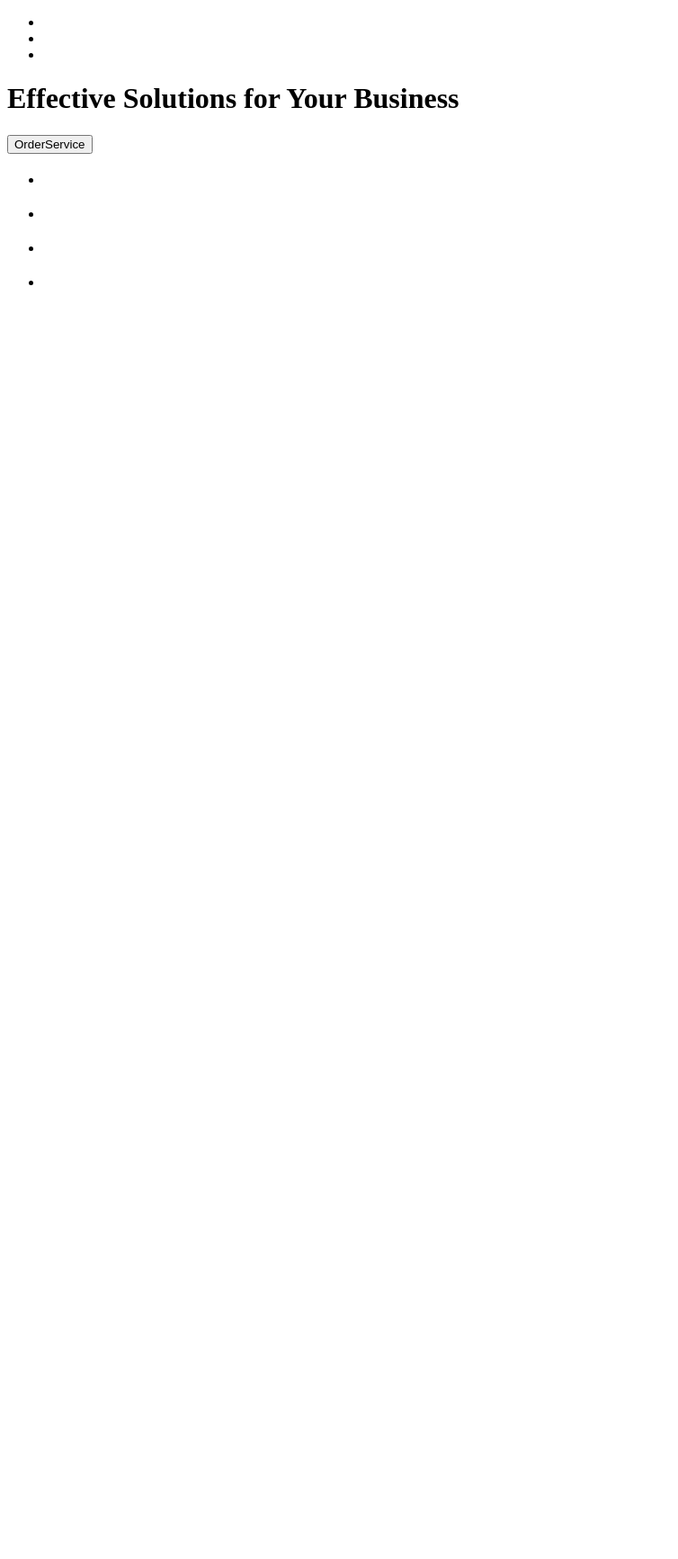
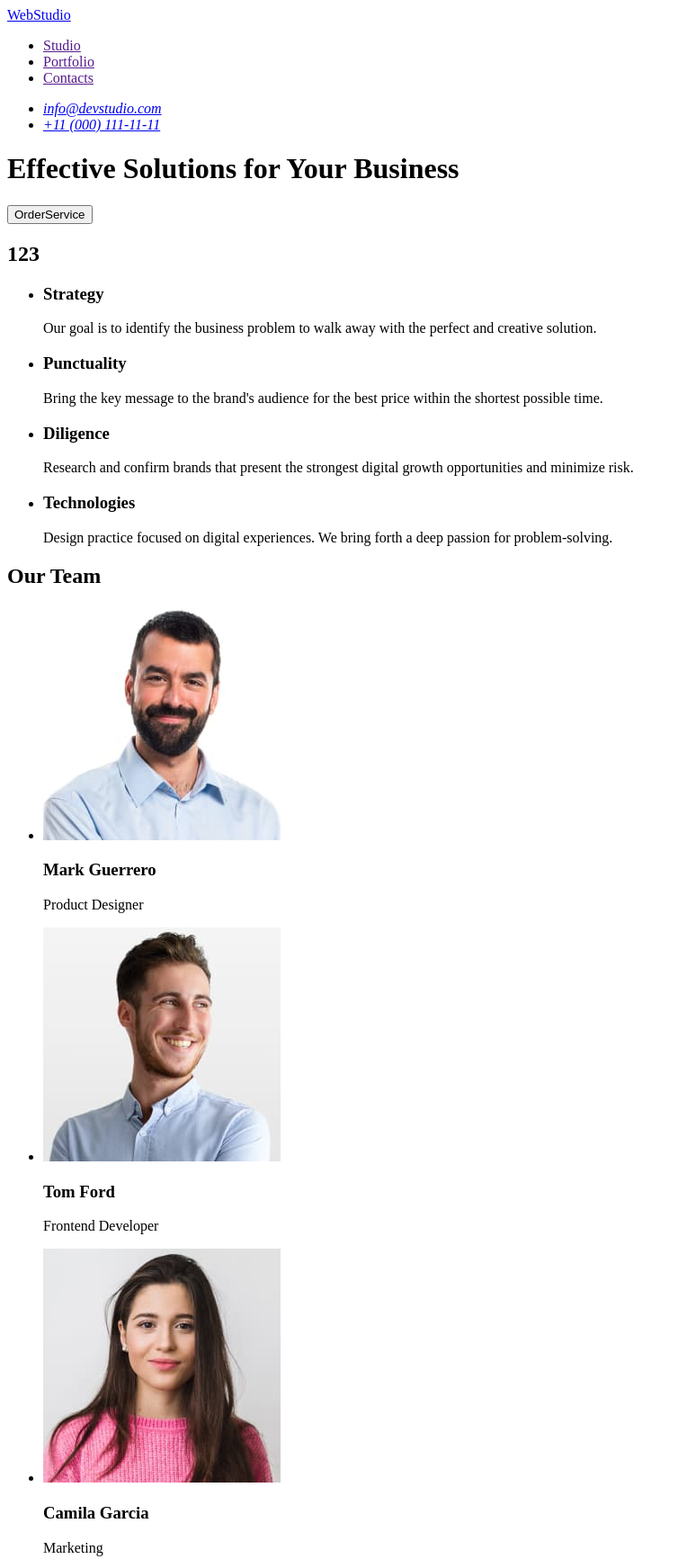
Before and after one commit to kenyafan/goit-markup-hw-01, a plain HTML site: page index.html in a window 1280 px wide. Shown: the top 1733 px of the page at 90% size, without its empty margins (0-754 px from the left). Before the commit the page ends 800 px from the top, so only its background shows below. Drawn offline with Linux system fonts and the light colour scheme.

Commit message:
update index.html

```diff
--- a/index.html
+++ b/index.html
@@ -7,74 +7,91 @@
   </head>
   <body>
     <header>
-      <div class="logo">
-        <div><a href="http://"></a></div>
-        <div></div>
-      </div>
       <nav>
+        <a href="./index.html">WebStudio</a>
         <ul>
-          <li></li>
-          <li></li>
-          <li></li>
+          <li><a href="">Studio</a></li>
+          <li><a href="">Portfolio</a></li>
+          <li><a href="">Contacts</a></li>
         </ul>
       </nav>
-      <div class="email"></div>
-      <div class="number"></div>
+      <address>
+        <ul>
+          <li><a href="mailto:info@devstudio.com">info@devstudio.com</a></li>
+          <li><a href="tel:+110001111111">+11 (000) 111-11-11</a></li>
+        </ul>
+      </address>
     </header>
     <main>
-      <div class="dark-bg">
+      <div>
         <h1>Effective Solutions for Your Business</h1>
         <button type="button">OrderService</button>
       </div>
       <div>
+        <h2>123</h2>
         <ul>
           <li>
-            <h2></h2>
-            <p></p>
+            <h3>Strategy</h3>
+            <p>
+              Our goal is to identify the business problem to walk away with the
+              perfect and creative solution.
+            </p>
           </li>
           <li>
-            <h2></h2>
-            <p></p>
+            <h3>Punctuality</h3>
+            <p>
+              Bring the key message to the brand's audience for the best price
+              within the shortest possible time.
+            </p>
           </li>
           <li>
-            <h2></h2>
-            <p></p>
+            <h3>Diligence</h3>
+            <p>
+              Research and confirm brands that present the strongest digital
+              growth opportunities and minimize risk.
+            </p>
           </li>
           <li>
-            <h2></h2>
-            <p></p>
+            <h3>Technologies</h3>
+            <p>
+              Design practice focused on digital experiences. We bring forth a
+              deep passion for problem-solving.
+            </p>
           </li>
         </ul>
       </div>
-      <div class="light-bg">
-        <div>
-          <img src="" alt="" />
-          <h2></h2>
-          <p></p>
-        </div>
-        <div>
-          <img src="" alt="" />
-          <h2></h2>
-          <p></p>
-        </div>
-        <div>
-          <img src="" alt="" />
-          <h2></h2>
-          <p></p>
-        </div>
-        <div>
-          <img src="" alt="" />
-          <h2></h2>
-          <p></p>
-        </div>
+      <div>
+        <h2>Our Team</h2>
+        <ul>
+          <li>
+            <img width="264" src="./images/img.jpg" alt="foto1" />
+            <h3>Mark Guerrero</h3>
+            <p>Product Designer</p>
+          </li>
+          <li>
+            <img width="264" src="./images/img (1).jpg" alt="foto2" />
+            <h3>Tom Ford</h3>
+            <p>Frontend Developer</p>
+          </li>
+          <li>
+            <img width="264" src="./images/img (2).jpg" alt="foto3" />
+            <h3>Camila Garcia</h3>
+            <p>Marketing</p>
+          </li>
+          <li>
+            <img width="264" src="./images/img (3).jpg" alt="foto4" />
+            <h3>Daniel Wilson</h3>
+            <p>UI Designer</p>
+          </li>
+        </ul>
       </div>
     </main>
     <footer>
-      <div>
-        <a href="http://"></a>
-        <p></p>
-      </div>
-      <p></p>
+      <a href="./index.html">WebStudio</a>
+      <p>
+        Increase the flow of customers and sales for your business with digital
+        marketing & growth solutions.
+      </p>
     </footer>
   </body>
 </html>
```
